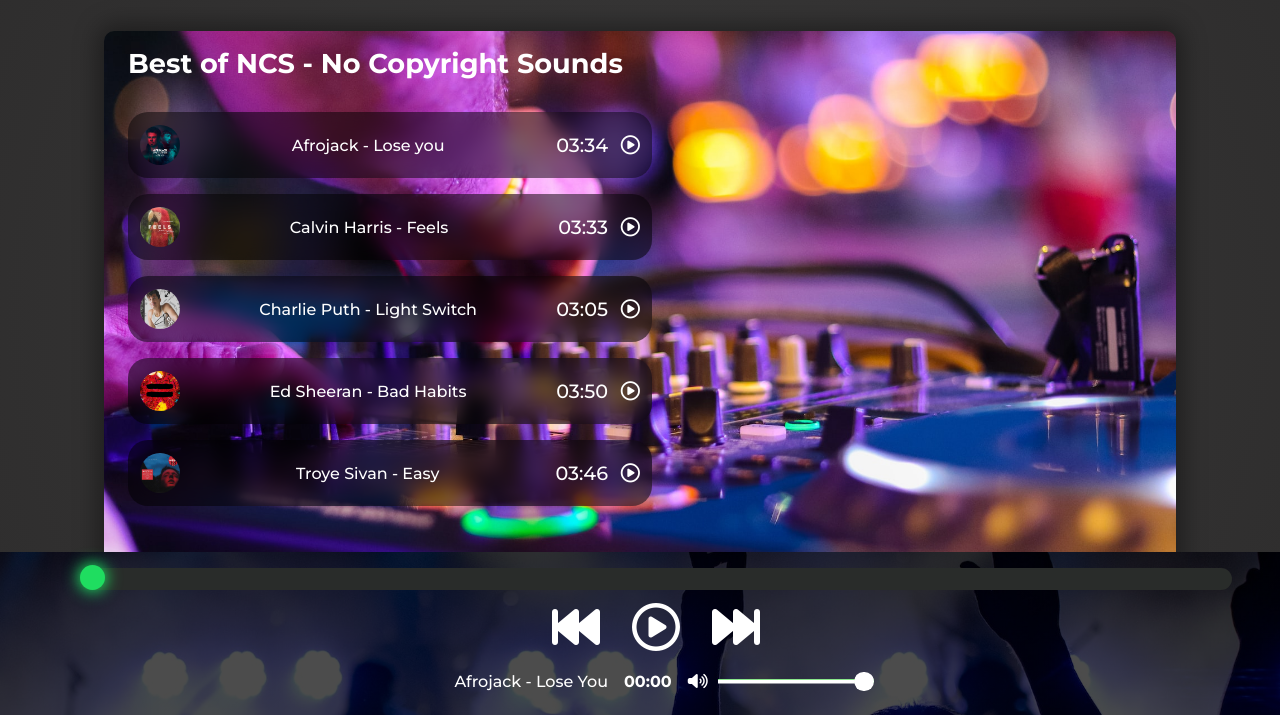
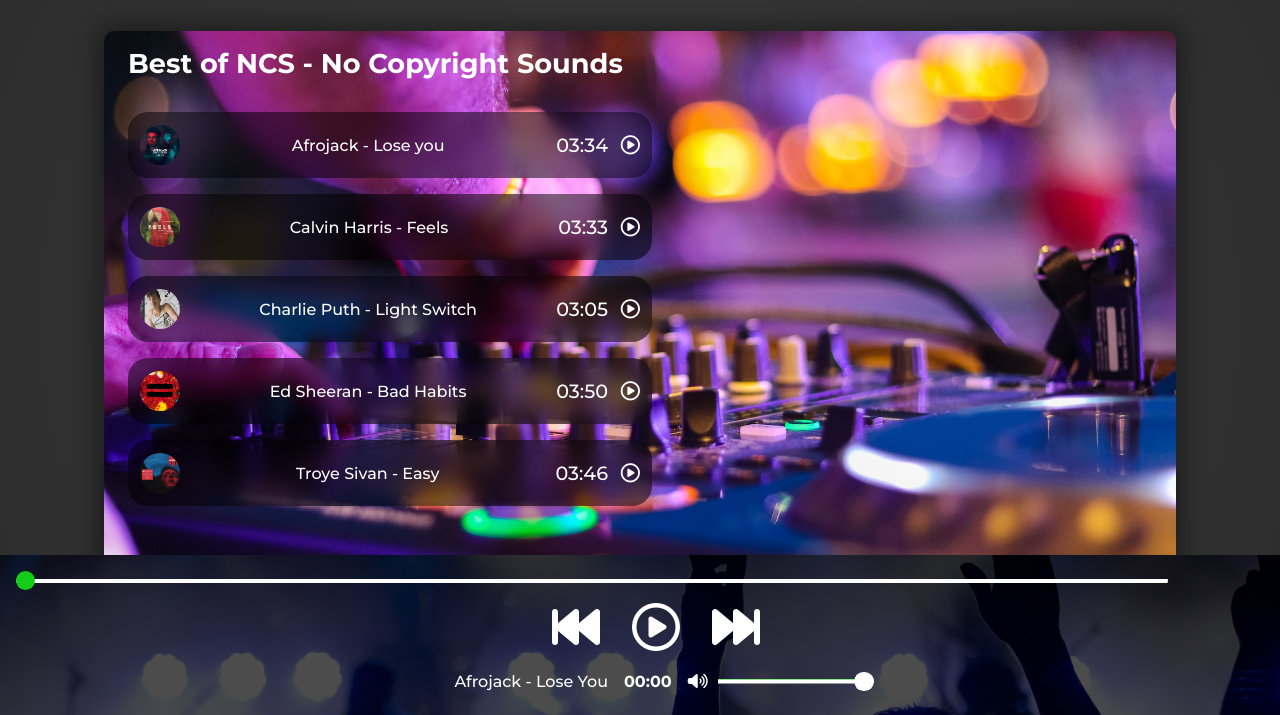
Before and after one commit to dazzlerabhi30800/spotifyClone-in-vanilla-js, a plain HTML site: page index.html in a window 1280 px wide. Shown: the part 85-800 px from the top of the page. Drawn offline with Linux system fonts and the light colour scheme.

Commit message:
changed background music progress bar style

```diff
--- a/main.js
+++ b/main.js
@@ -113,6 +113,7 @@ audioElement.addEventListener("timeupdate", () => {
     songItemPlay[songIndex].classList.add("fa-play-circle");
     document.body.style.background =
       "radial-gradient(circle, #3b3a3a, #2e2d2d)";
+    container.style.backgroundImage = "url('./banner-3.jpg')";
   }
 });
 progressBar.addEventListener("change", () => {
--- a/style.css
+++ b/style.css
@@ -153,37 +153,114 @@ nav > ul > li > a:hover {
   width: 100vw;
 }
 
+/* #progress--bar { */
+/*   -webkit-appearance: none; */
+/*   appearance: none; */
+/*   width: 90vw; */
+/*   background: transparent; */
+/*   border-radius: 30px; */
+/*   margin: 0 auto; */
+/*   cursor: pointer; */
+/*   transition: all 0.3s linear; */
+/* } */
+
+/* #progress--bar::-webkit-slider-thumb { */
+/*   -webkit-appearance: none; */
+/*   appearance: none; */
+/*   background: #1fdd60; */
+/*   box-shadow: 0px 0px 15px 2px #1fdd60; */
+/*   height: 25px; */
+/*   width: 25px; */
+/*   margin-top: -3px; */
+/*   border-radius: 50%; */
+/* } */
+
+/* #progress--bar::-webkit-slider-runnable-track { */
+/*   -webkit-appearance: none; */
+/*   appearance: none; */
+/*   background: #292c2a; */
+/*   border-radius: 30px; */
+/* } */
+
+/* #progress--bar:focus { */
+/*   outline: none; */
+/* } */
+
 #progress--bar {
+  font-size: 1.5rem;
+  width: 90vw;
+  --thumb-height: 0.8em;
+  --track-height: 0.125em;
+  --track-color: rgba(0, 0, 0, 0.2);
+  --brightness-hover: 180%;
+  --brightness-down: 80%;
+  --clip-edges: 0.125em;
+}
+
+#progress--bar::-webkit-slider-runnable-track {
+  position: relative;
+  background: #1f201f;
+  border-radius: 30px;
+  outline: none;
+  border: none;
+  cursor: pointer;
+}
+
+#progress--bar {
+  position: relative;
+  background: #fff0;
+  overflow: hidden;
+}
+
+#progress--bar,
+#progress--bar::-webkit-slider-runnable-track,
+#progress--bar::-webkit-slider-thumb {
   -webkit-appearance: none;
   appearance: none;
-  width: 90vw;
-  background: transparent;
-  border-radius: 30px;
-  margin: 0 auto;
-  cursor: pointer;
   transition: all 0.3s linear;
+  height: var(--thumb-height);
+}
+
+#progress--bar::-webkit-slider-runnable-track {
+  position: relative;
 }
 
 #progress--bar::-webkit-slider-thumb {
-  -webkit-appearance: none;
-  appearance: none;
-  background: #1fdd60;
-  box-shadow: 0px 0px 15px 2px #1fdd60;
-  height: 25px;
-  width: 25px;
-  margin-top: -3px;
-  border-radius: 50%;
-}
-
-#progress--bar::-webkit-slider-runnable-track {
-  -webkit-appearance: none;
-  appearance: none;
-  background: #292c2a;
-  border-radius: 30px;
+  --thumb-radius: calc((var(--thumb-height) * 0.5) - 1px);
+  --clip-top: calc((var(--thumb-height) - var(--track-height)) * 0.5 - 0.5px);
+  --clip-bottom: calc(var(--thumb-height) - var(--clip-top));
+  --clip-further: calc(100% + 1px);
+  --box-fill: calc(-100vmax - var(--thumb-width, var(--thumb-height))) 0 0
+    100vmax #15cc16;
+  position: relative;
+  width: var(--thumb-width, var(--thumb-height));
+  background: linear-gradient(#15cc16 0 0) scroll no-repeat left center / 50%
+    calc(var(--track-height) + 1px);
+  background-color: #15cc16;
+  box-shadow: var(--box-fill);
+  border-radius: var(--thumb-width, var(--thumb-height));
+  filter: brightness(100%);
+  clip-path: polygon(
+    100% -1px,
+    var(--clip-edges) -1px,
+    0 var(--clip-top),
+    -100vmax var(--clip-top),
+    -100vmax var(--clip-bottom),
+    0 var(--clip-bottom),
+    var(--clip-edges) 100%,
+    var(--clip-further) var(--clip-further)
+  );
 }
 
 #progress--bar:focus {
   outline: none;
+  border: none;
+  cursor: grabbing;
+}
+
+#progress--bar::-webkit-slider-runnable-track {
+  background: linear-gradient(#fff 0 0) scroll no-repeat center / 100%
+    calc(var(--track-height) + 1px);
 }
 
 .icons {
```
